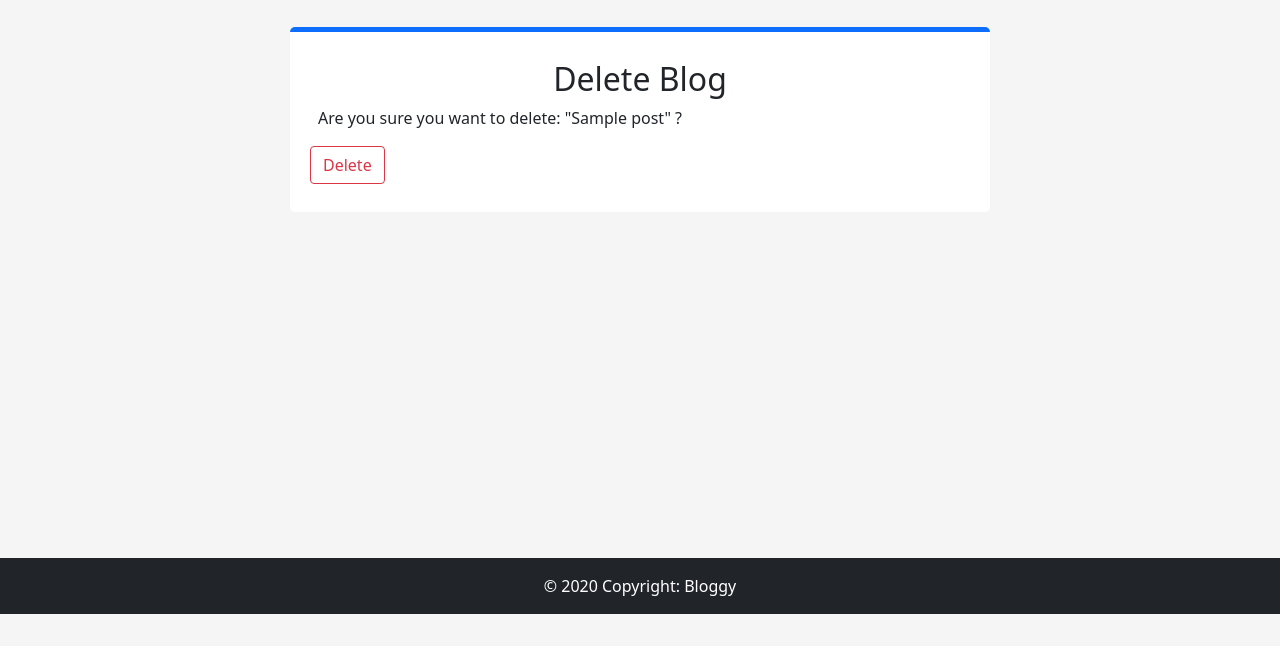
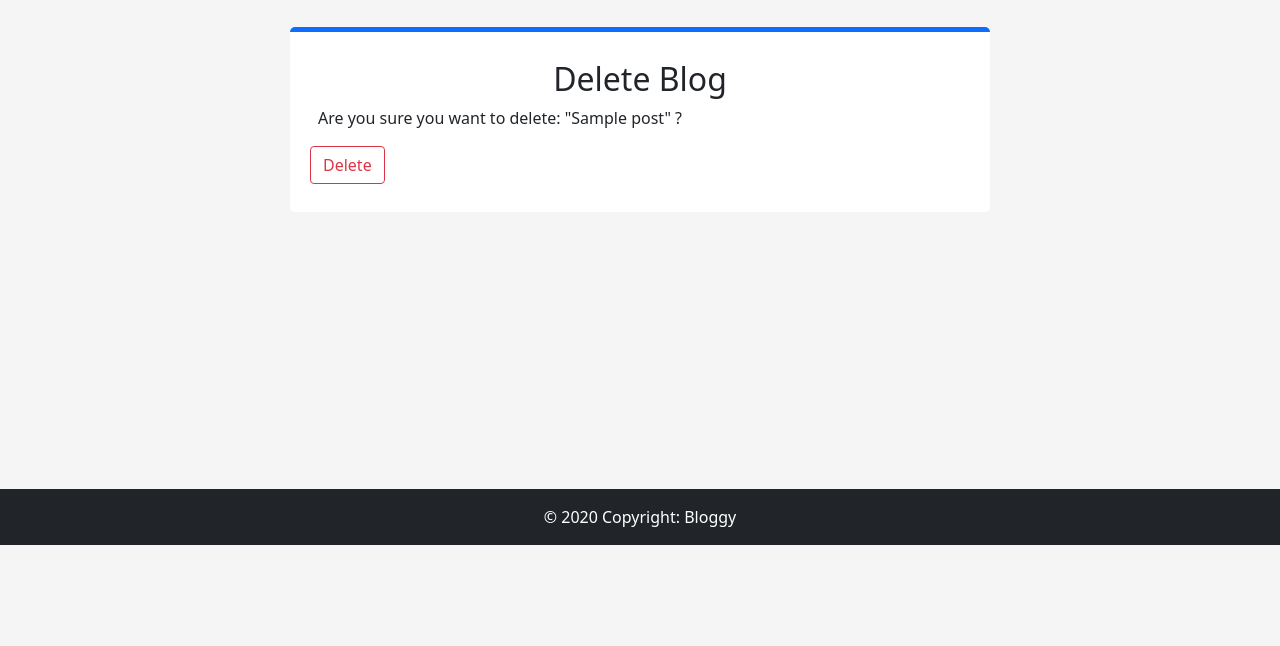
Before and after one commit to arunkumar02042002/blog_app_django, a Django app: page /blog/1/delete in a window 1280 px wide. Shown: the part 154-800 px from the top of the page. Run offline with Django 5.2, Linux system fonts and the light colour scheme; a user stored in the database is signed in; tables that the repository leaves empty hold one stand-in row (values such as "Sample post"); some libraries are stand-ins or nearby versions.

Commit message:
Updated Css

```diff
--- a/src/blog/templates/blog/blog_delete.html
+++ b/src/blog/templates/blog/blog_delete.html
@@ -14,7 +14,7 @@
         display: flex;
         flex-direction: column;
         align-items: center;
-        height: 559px;
+        height: 490px;
         padding: 20px;
         margin-top: 80px;
     }
```
